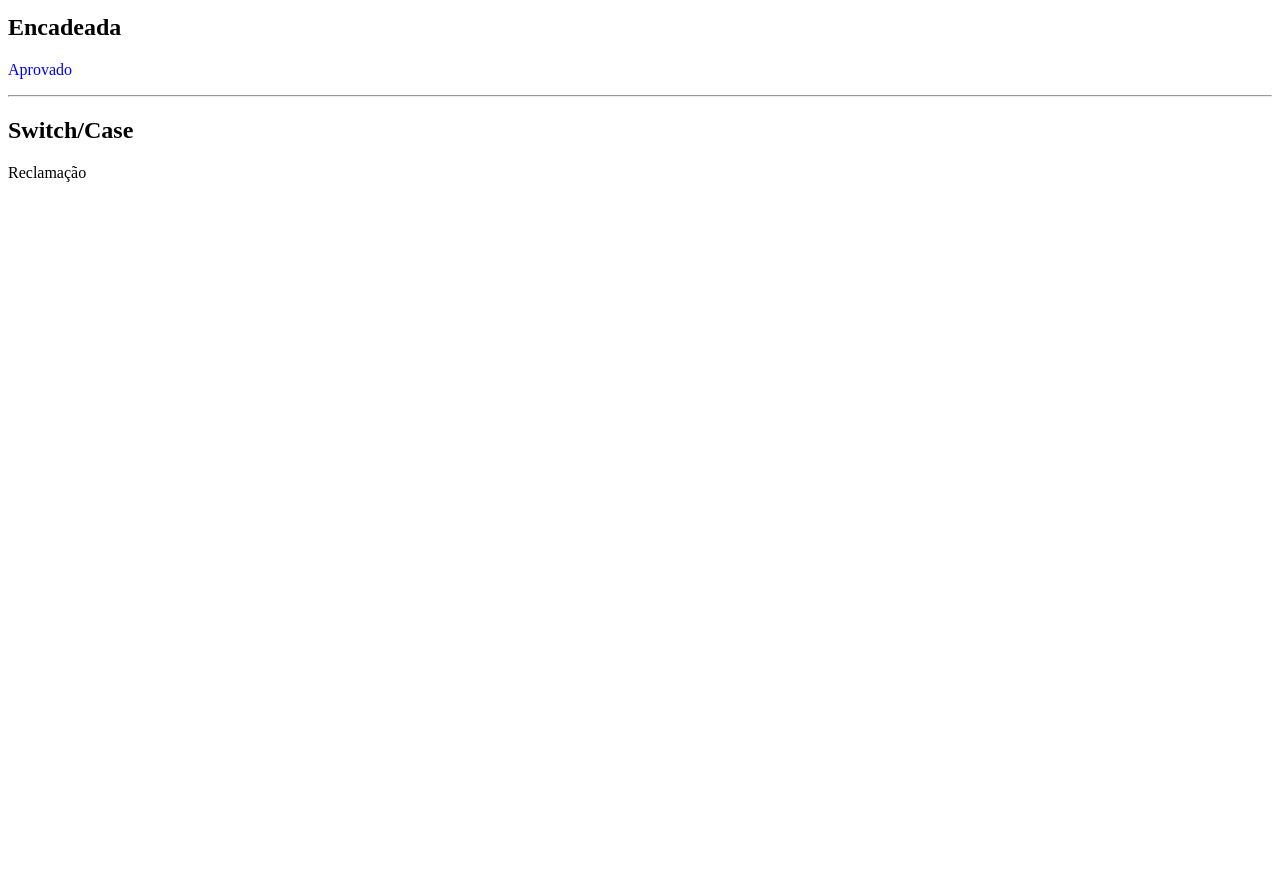
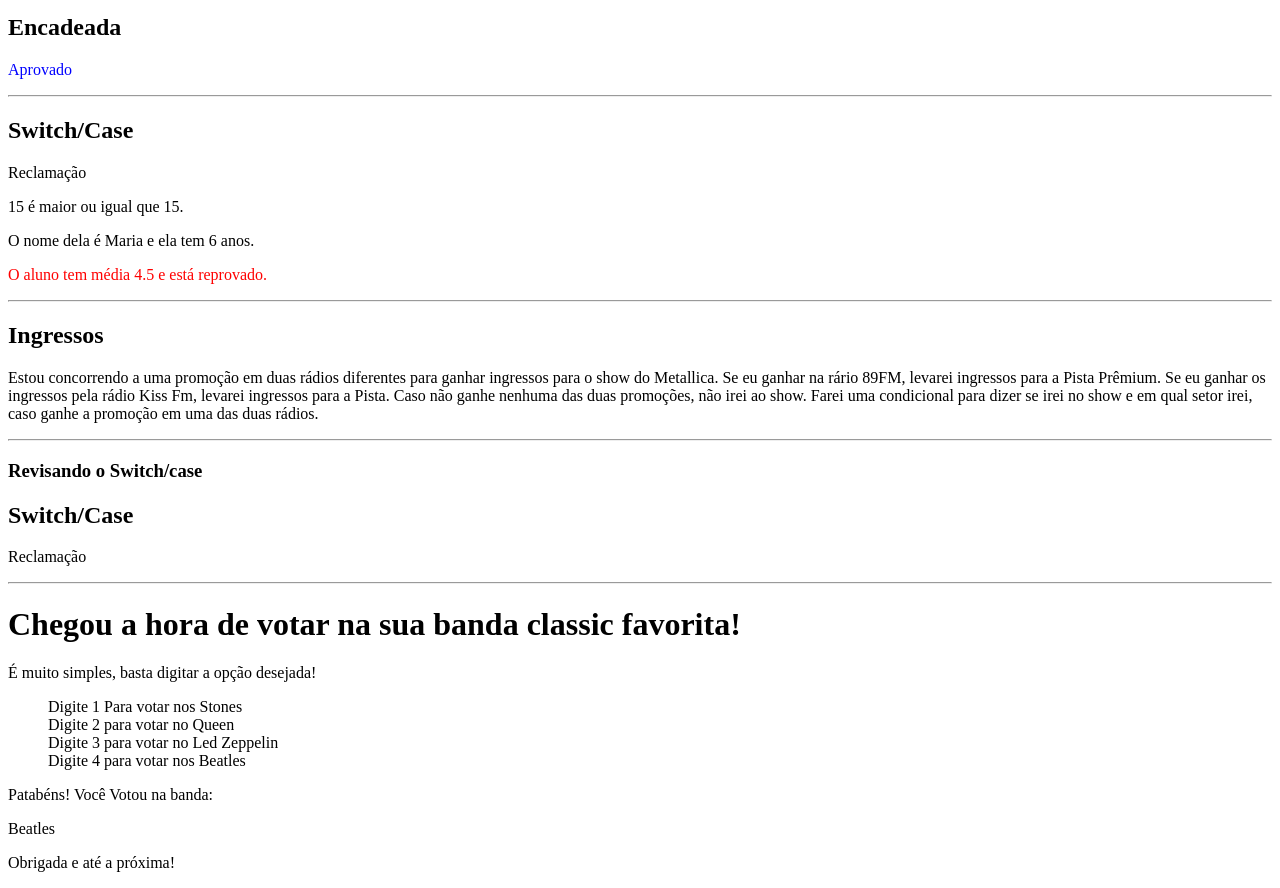
Before and after one commit to thaissechetin/progweb-php, a PHP site: page /04-condicionais-versao2.php in a window 1280 px wide. Shown: the part 291-1179 px from the top of the page. Before the commit the page ends 473 px from the top, so only its background shows below. Run offline with PHP 8.4, Linux system fonts and the light colour scheme.

Commit message:
revisão de condicionais e switch
Fiz alguns exercícios de condicional e também fiz um exercício de condicional baseado em um caso real! Vou ou não vou ao show do Metallica dia 10? Se for , em que setor?

```diff
--- a/04-condicionais-versao2.php
+++ b/04-condicionais-versao2.php
@@ -73,8 +73,6 @@
 
     <hr>
 
-
-
     <h2>Switch/Case</h2>
 
     <?php
@@ -87,10 +85,166 @@
             case 3: $assunto = "<p> Informações </p>"; break;
             default: $assunto = "<p> Falar com um humano"; break;
         }
+    ?>
+         <p> <?=$assunto?></p>
 
+    <?php
+    $numero1 = 15;
+    $numero2 = 15;
+
+    if ($numero1 >= $numero2) { ?>
+    <p> <?=$numero1?> é maior ou igual que <?=$numero2?>. </p>
+
+    <?php
+    }
     ?>
 
-         <p> <?=$assunto?></p>
+    <?php
+    $nome1 = "Maria";
+    $idade = "6";
+
+    if ($nome1 !== $idade) { ?>
+        <p> O nome dela é <?=$nome1?> e ela tem <?=$idade?> anos.</p>
+    <?php
+    }
+    ?>
+
+    <?php
+    $n1 = 1;
+    $n2 = 8;
+    $media = ($n1 + $n2) / 2;
+
+    if ($media >= 6) { ?>
+        <p class="aprovado">O aluno tem média <?=$media?> e  está aprovado.</p>
+    <?php
+    } else {  ?>
+        <p class="reprovado"> O aluno tem média <?=$media?> e está reprovado.</p>
+    <?php
+    }
+    ?>
+
+<hr>
+
+<h2>Ingressos</h2>
+<p>Estou concorrendo a uma promoção em duas rádios diferentes para ganhar ingressos para o show do Metallica. Se eu ganhar na rário 89FM, levarei ingressos para a Pista Prêmium. Se eu ganhar os ingressos pela rádio Kiss Fm, levarei ingressos para a Pista. Caso não ganhe nenhuma das duas promoções, não irei ao show. Farei uma condicional para dizer se irei no show e em qual setor irei, caso ganhe a promoção em uma das duas rádios. </p>
+
+<?php
+$kiss = FALSE;
+$oitentaENove = TRUE;
+
+ if ($oitentaENove == TRUE) { ?>
+   <!--  <p>Uhuuul, eu vou ver Metallica na Pista Prêmium!!! </p>
+ -->
+ <?php
+ } elseif ($kiss == TRUE) { ?>
+     <!-- <p>Uhuuuul, eu vou ver o Metallica na Pista!</p> -->
+
+  <?php
+ } else { ?>
+   <!-- <p> Não foi dessa vez...</p> -->
+
+<?php
+ }
+?>
+
+<hr>
+
+
+<h3> Revisando o Switch/case</h3>
+
+<h2>Switch/Case</h2>
+
+    <?php
+        $opcao = 1;
+
+        switch($opcao){
+
+            case 1: $assunto = "<p> Reclamação </p>"; break;
+            case 2: $assunto = "<p> Elogios </p>"; break;
+            case 3: $assunto = "<p> Informações </p>"; break;
+            default: $assunto = "<p> Falar com um humano"; break;
+        }
+    ?>
+         <p> <?=$assunto?></p> <hr>
+
+
+         <h1> Chegou a hora de votar na sua  banda  classic favorita!</h1>
+         <p>É muito simples, basta digitar a opção desejada!</p>
+
+         <ul class="list" style="list-style: none">
+             <li>Digite 1 Para votar nos Stones</li>
+             <li>Digite 2 para votar no Queen</li>
+             <li>Digite 3 para votar no Led Zeppelin</li>
+             <li>Digite 4 para votar nos Beatles</li>
+
+         </ul>
+
+         <?php
+        $vote = 4;
+
+        switch ($vote) {
+            case 1: $banda = "<p> Rolling Stones </p>"; break;
+            case 2: $banda = "<p> Queen </p>"; break;
+            case 3: $banda = "<p> Led Zeppelin </p>";break;
+            case 4: $banda = "<p> Beatles </p>"; break;
+            default:$banda = "<p> Votaste Nulo, jovem Mancebo! </p>"; break;
+        }
+         ?>
+
+         <p> Patabéns! Você Votou na banda: <?=$banda?>Obrigada e até a próxima!</p>
+
+
+
+
+
+
+
+
+
+
+
+
+
+
+
+
+
+
+
+
+
+
+
+
+
+
+
+
+
+
+
+
+
+
+
+
+
+
+
+
+
+
+
+
+
+
+
+
+
+
+
+
+
 
 
 
```
